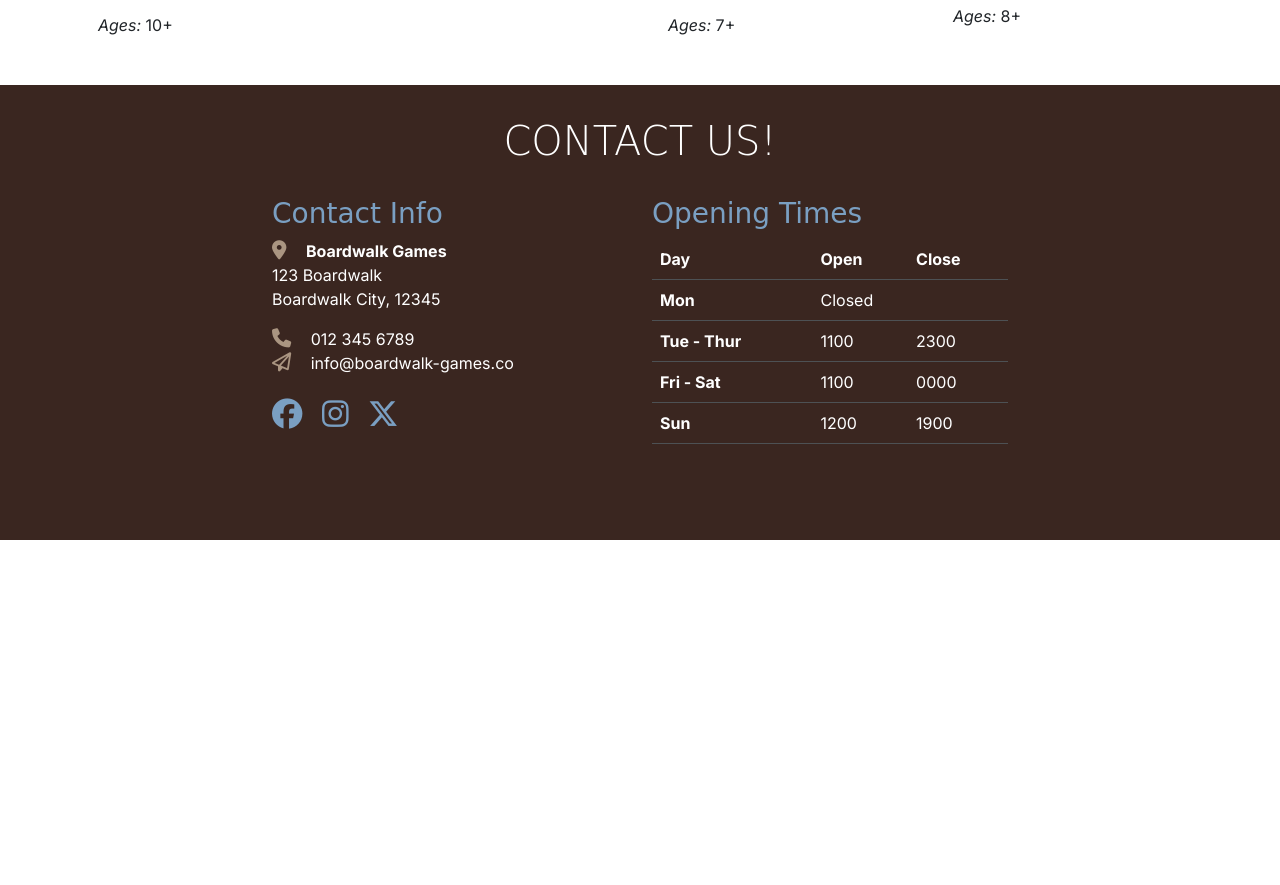
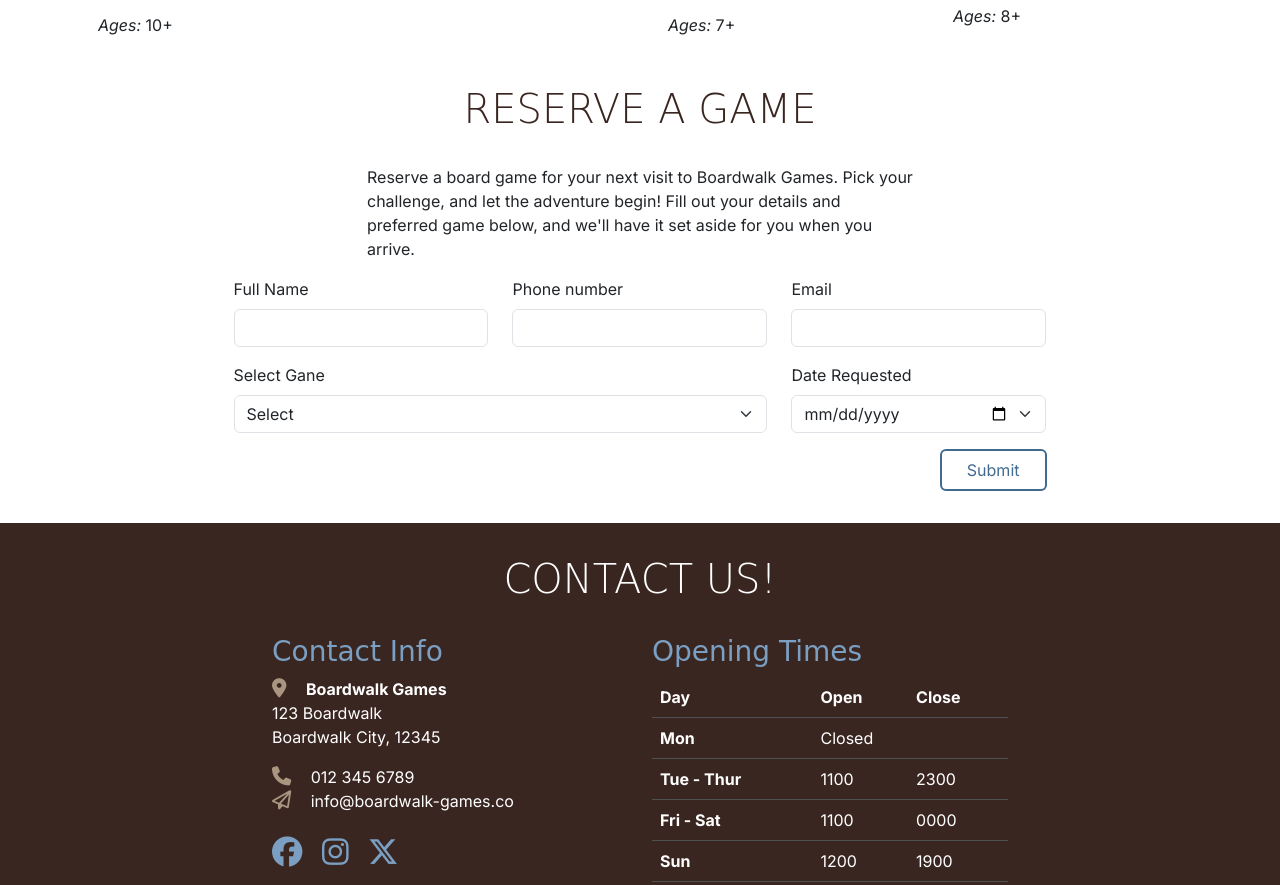
Before and after one commit to lcorndogl/boardwalk-games, a plain HTML site: page game-library.html in a window 1280 px wide. Shown: the part 1553-2438 px from the top of the page. Before the commit the page ends 2093 px from the top, so only its background shows below. Drawn offline with nearby package versions, Linux system fonts and the light colour scheme; a web font is replaced by a local one.

Commit message:
Added reservation section

```diff
--- a/game-library.html
+++ b/game-library.html
@@ -226,9 +226,66 @@
                 </div>
             </div>
         </section>
+
+        <!-- Reservation section -->
+        <section id="reserve" class="container section">
+            <div class="row  justify-content-center">
+                <div class="col-12 text-center">
+                    <h2 class="display-6">Reserve a game</h2>
+                </div>
+                <div class="col-12 col-md-9 col-xl-6">
+                    <p>
+                        Reserve a board game for your next visit to Boardwalk Games. Pick your challenge, and let the
+                        adventure begin! Fill out your details and preferred game below, and we'll have it set aside for
+                        you when you arrive.
+                    </p>
+                </div>
+                <div class="row justify-content-center">
+                    <div class="col-12 col-md-9">
+                        <form action="success.html" method="GET">
+                            <div class="row">
+                                <div class="col-12 col-xl-4 mb-3">
+                                    <label for="name" class="form-label"> Full Name</label>
+                                    <input class="form-control" id="name" name="name" type="text" required>
+                                </div>
+                                <div class="col-12 col-xl-4 mb-3">
+                                    <label for="phone" class="form-label">Phone number</label>
+                                    <input class="form-control" id="phone" name="phone" type="number" required>
+                                </div>
+                                <div class="col-12 col-xl-4 mb-3">
+                                    <label for="email" class="form-label">Email</label>
+                                    <input class="form-control" id="email" name="email" type="email" required>
+                                </div>
+                                <div class="col-12 col-xl-8 mb-3">
+                                    <label for="event-type" class="form-label">Select Gane</label>
+                                    <select id="event-type" class="form-select" name="event-type" required>
+                                        <option selected value="">Select</option>
+                                        <option value="galaxy-pioneers">Galaxy Pioneers</option>
+                                        <option value="mystic-woods">Mystic Woods</option>
+                                        <option value="captains-gambit">Captain's Gambit</option>
+                                        <option value="critter-quest">Critter Quest</option>
+                                        <option value="settlers-of-catan">Settlers of Catan</option>
+                                        <option value="monopoly">Monopoly</option>
+                                        <option value="exploding-kittens">Exploding Kittens</option>
+                                        <option value="cluedo">Cluedo</option>
+                                    </select>
+                                </div>
+                                <div class="col-12 col-xl-4 mb-3">
+                                    <label for="date" class="form-label">Date Requested</label>
+                                    <input class="form-select" id="date" name="requested-date" type="date" required>
+                                </div>
+                            </div>
+                            <div class="text-end">
+                                <button type="submit" class="btn custom-button-outline">Submit</button>
+                            </div>
+                        </form>
+                    </div>
+                </div>
+            </div>
+        </section>
     </main>
 
- <!-- Footer / contact section -->
+    <!-- Footer / contact section -->
     <!-- mt-auto added to push footer to the bottom of the page -->
     <footer id="contact" class="mt-auto">
         <div class="container section">
```
